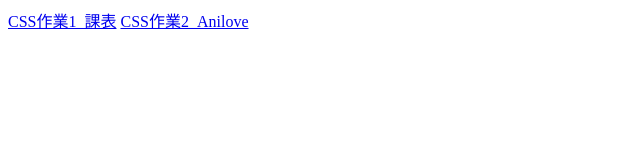
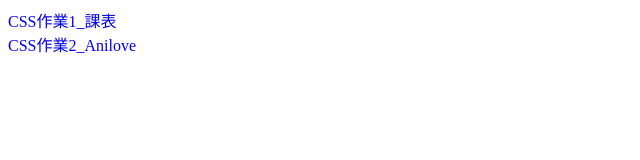
Before and after one commit to hyeb407/hyeb407.github.io, a plain HTML site: page index.html in a window 1280 px wide. Shown: the whole page, without its empty margins (0-640 px from the left). Drawn offline with Linux system fonts and the light colour scheme.

Commit message:
變更index

```diff
--- a/index.html
+++ b/index.html
@@ -5,6 +5,12 @@
     <meta http-equiv="X-UA-Compatible" content="IE=edge">
     <meta name="viewport" content="width=device-width, initial-scale=1.0">
     <title>Document</title>
+    <style>
+        a{
+            display: block;
+            text-decoration: none;
+        }
+    </style>
 </head>
 <body>
     <a href="./CSS_HW1_table/HW01-course.html">CSS作業1_課表</a>
```
